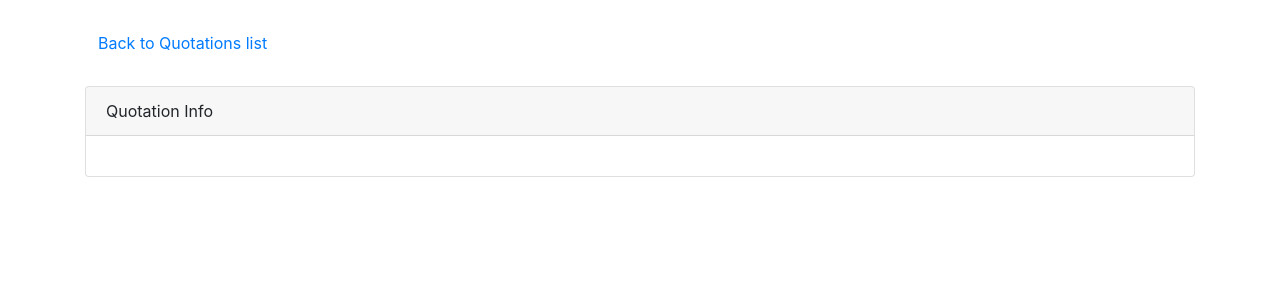
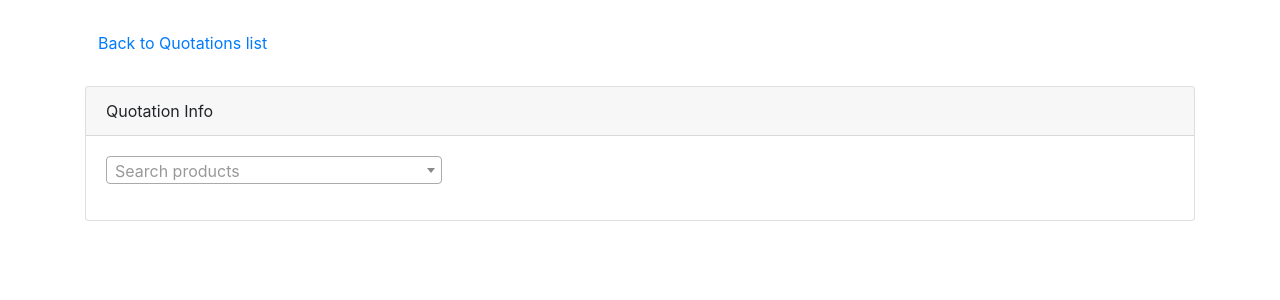
Before and after one commit to TheBitTwisters/pfs-manager, a Django app: page /shop/quote_edit/1/ in a window 1280 px wide. Shown: the part 56-356 px from the top of the page. Run offline with Django 3.2, Linux system fonts and the light colour scheme; the first user in the database is signed in; tables that the repository leaves empty hold one stand-in row (Sample ...); some libraries are stand-ins or nearby versions.

Commit message:
Update quote_edit.html

```diff
--- a/shop/templates/shop/quote_edit.html
+++ b/shop/templates/shop/quote_edit.html
@@ -1,6 +1,11 @@
 {% extends "home/base.html" %}
 
 {% block title %}Edit Quotation - PFS Manager{% endblock %}
+
+{% load static %}
+{% block styles %}
+<link rel="stylesheet" href="{% static 'plugins/select2/css/select2.min.css' %}" />
+{% endblock %}
 
 {% block navbar %}
 {% include 'home/navbar.html' with navbar_tab='shop' %}
@@ -13,22 +18,72 @@
         Quotation Info
     </div>
     <div class="card-body">
-
+        <div class="form-group row">
+            <div class="col-md-4">
+                <select id="form-product-search" class="form-control"
+                    data-placeholder="Search products" style="width: 100%">
+                </select>
+            </div>
+        </div>
     </div>
 </div>
 {% endblock %}
 
 {% block scripts %}
+<script src="{% static 'plugins/select2/js/select2.min.js' %}"></script>
 <script type="text/javascript">
+    var products = [];
+    var cart = [];
+
     $(function() {
 
-        $.ajax({
-            url: '{% url 'products:json' %}',
-            type: 'get',
-            success: function(data) {
-                console.log(data);
+        $('#form-product-search').select2({
+            ajax: {
+                url: '{% url 'products:json' %}',
+                delay: 500,
+                dataType: 'json',
+                type: 'get',
+                data: function (params) {
+                    return {
+                        category: $('#form-product-search-category').val(),
+                        name: params.term,
+                        limit: 10,
+                        page: params.page || 1
+                    };
+                },
+                processResults: function (data, params) {
+                    params.page = params.page || 1;
+                    return {
+                        results: $.map(data.products, function (product) {
+                            if (product)
+                                products[product.id] = product;
+                            return {
+                                id: product.id,
+                                text: '[' + product.code + '] ' + product.name
+                            };
+                        }),
+                        pagination: {
+                            more: (params.page * 10) < data.products.length
+                        }
+                    };
+                }
+            },
+            minimumInputLength: 1
+        });
+
+        $('#form-product-search').on('change', function() {
+            id = $(this).val();
+            quantity = 0;
+            if (id > 0) {
+                if (cart[id]) quantity = cart[id].quantity;
+                cart[id] = {'id': id, 'quantity': quantity+1 }
             }
-        })
+            else return;
+            $.each(cart, function(key, item) {
+                console.log(item);
+            });
+            $('#form-product-search').val(null).trigger('change');
+        });
 
     });
 </script>
```
